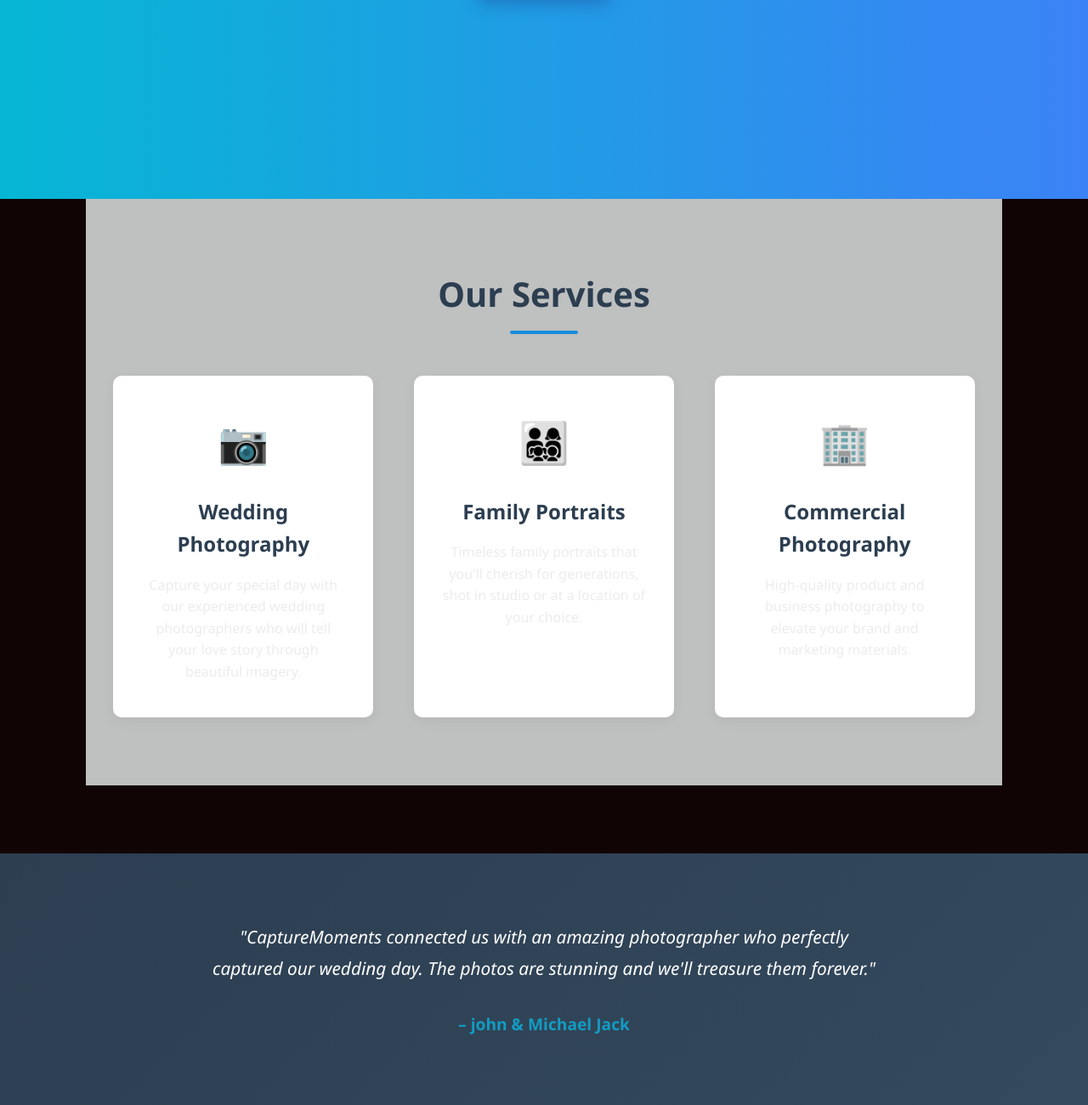
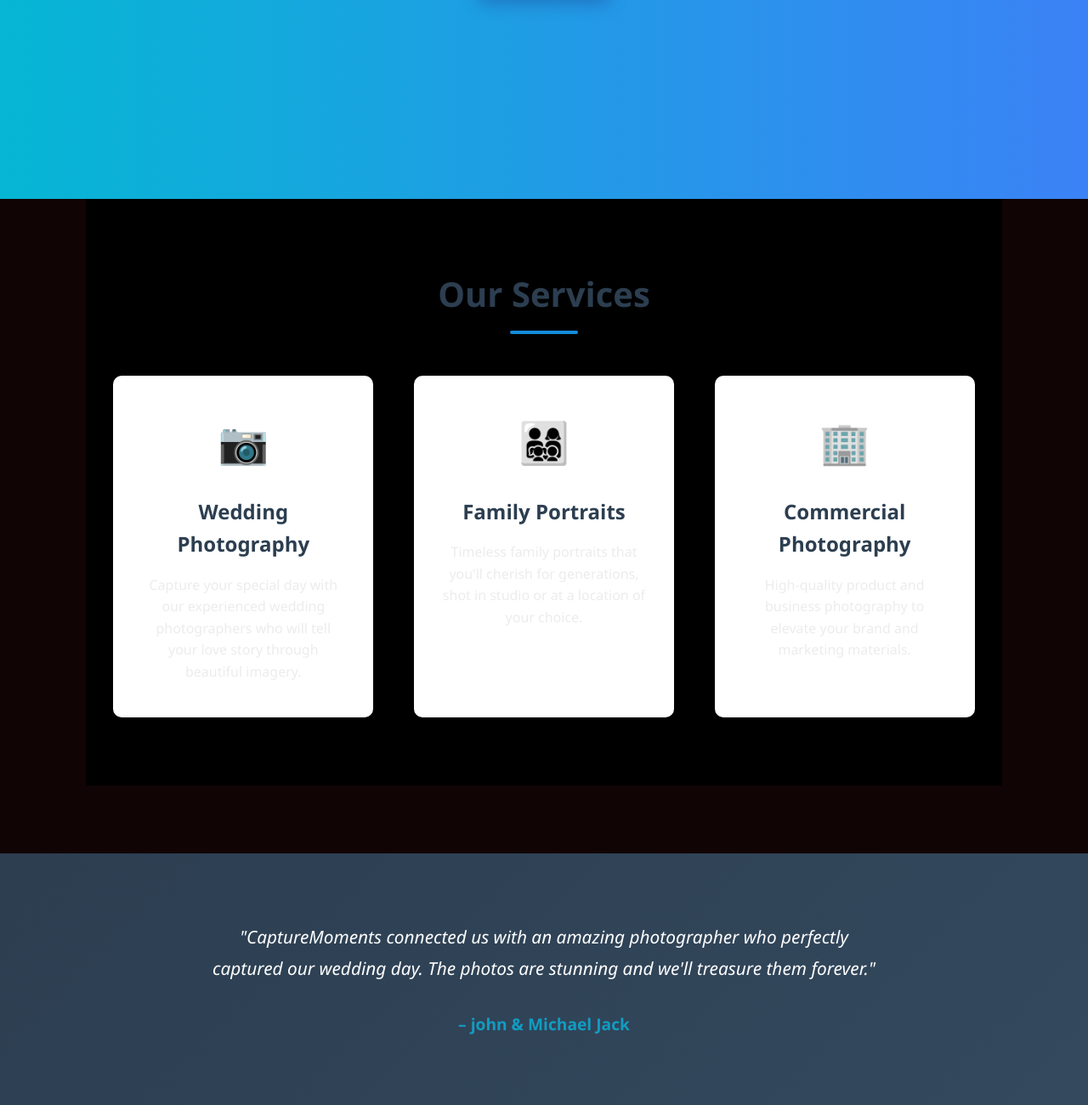
Before and after one commit to Harikagolusu/CaptureMoments-AWS, a Flask app: page /home in a window 1280 px wide. Shown: the part 646-1946 px from the top of the page at 85% size. Run offline with Flask 3, Linux system fonts and the light colour scheme; the visitor is signed in with stand-in values (Sample User, id 1).

Commit message:
Update home.html

```diff
--- a/templates/home.html
+++ b/templates/home.html
@@ -156,7 +156,7 @@
 
         /* Featured Section */
         .featured-section {
-            background: #BFC0C0;
+            background: Black;
             padding: 5rem 2rem;
             max-width: 1200px;
             margin: 0 auto;
```
